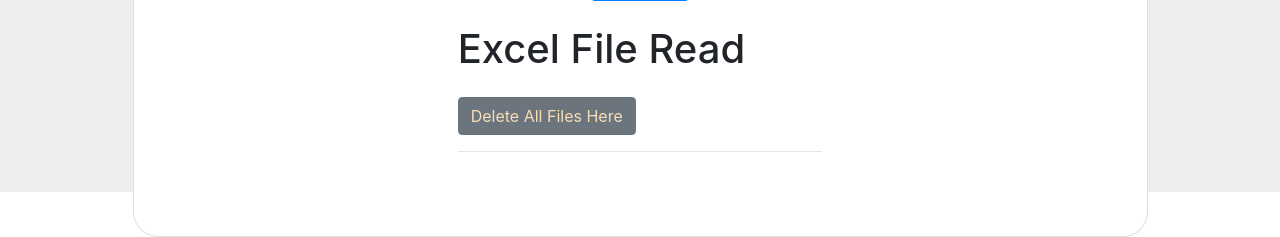
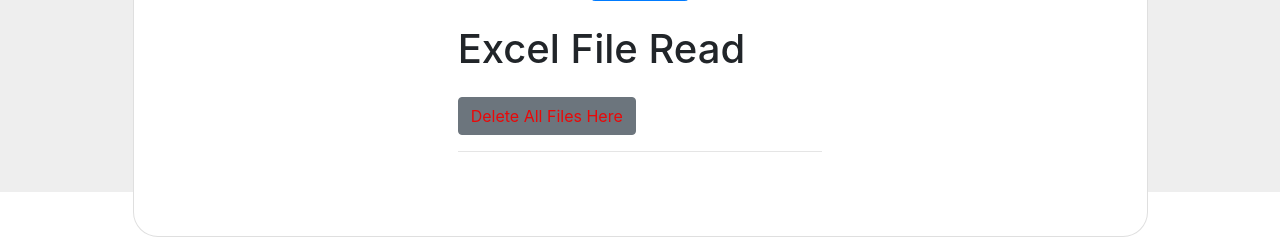
Before and after one commit to subu26kumar/EmailAutoFlask, a Flask app: template templates/Excel.html in a window 1280 px wide. Shown: the part 608-845 px from the top of the page. Run offline with Flask 2, Linux system fonts and the light colour scheme; the template is opened without the code that fills it, so the values that code supplies are empty.

Commit message:
button_color_chng

```diff
--- a/templates/Excel.html
+++ b/templates/Excel.html
@@ -76,7 +76,7 @@
 							{% endfor %} -->
 							<div>
 								<button class="btn btn-secondary " style="margin: auto;">
-									<a style="color:wheat" href="{{url_for('deleteAll')}}" target="_blank">
+									<a style="color:rgb(234, 8, 8)" href="{{url_for('deleteAll')}}" target="_blank">
 										Delete All Files Here
 									</a>
 								</button>
```
